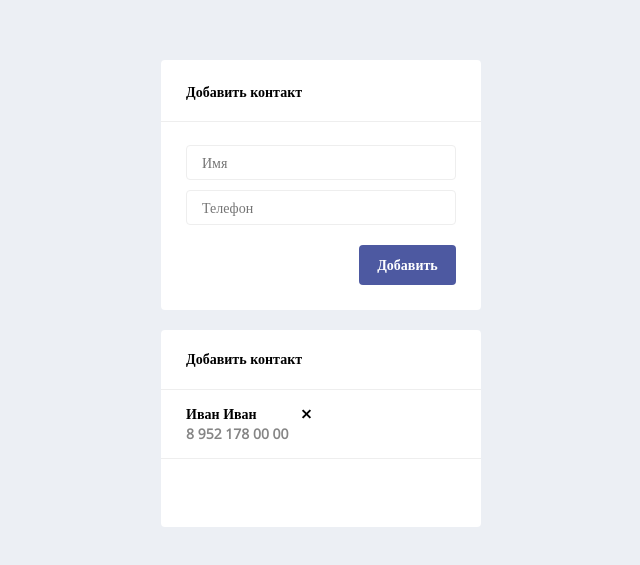
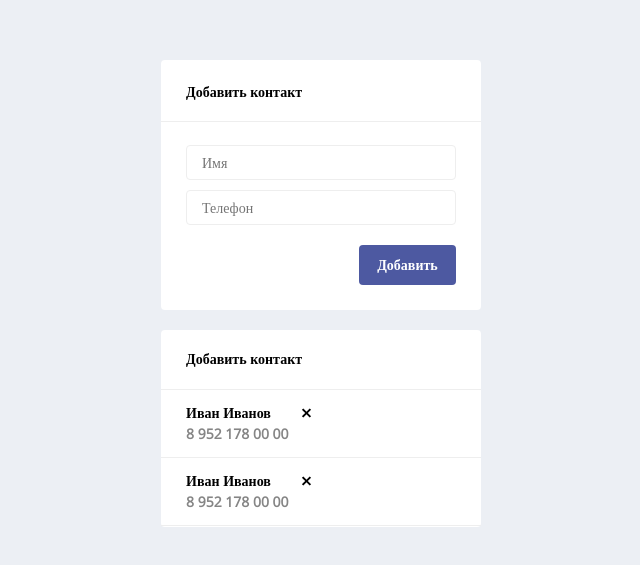
Before and after one commit to antonsaf18/-contact_book, a Vue app: page / in a window 1280 px wide. Shown: the part 107-672 px from the top of the page, without its empty margins (319-959 px from the left). Built offline with nearby package versions, Linux system fonts and the light colour scheme.

Commit message:
added contact-list-component

```diff
--- a/src/components/contact-list-component/style.scss
+++ b/src/components/contact-list-component/style.scss
@@ -7,7 +7,21 @@
   height: 197px;
   background-color: #ffffff;
   border-radius: 4px;
+  &-info {
+    color: black;
+    display: flex;
+    flex-direction: column;
+    justify-content: center;
+    align-items: flex-start;
+    box-sizing: border-box;
+    border-bottom: 1px solid #eeeeee;
+    height: 60px;
+    width: 100%;
+    padding-left: 25px;
+  }
   &-wrap {
+    overflow-y: auto;
+    overflow-x: hidden;
     color: black;
     display: flex;
     flex-direction: column;
@@ -16,18 +30,7 @@
     margin-left: auto;
     margin-right: auto;
     width: 100%;
-    height: 100%;
-    &-info {
-      display: flex;
-      flex-direction: column;
-      justify-content: center;
-      align-items: flex-start;
-      box-sizing: border-box;
-      border-bottom: 1px solid #eeeeee;
-      height: 60px;
-      width: 100%;
-      padding-left: 25px;
-    }
+    height: 137px;
     &-user {
       display: flex;
       flex-direction: column;
@@ -35,7 +38,8 @@
       align-items: flex-start;
       box-sizing: border-box;
       border-bottom: 1px solid #eeeeee;
-      height: 69px;
+      height: 68px;
+      min-height: 68px;
       width: 100%;
       padding-left: 25px;
       &-name {
--- a/src/components/contact-list-component/template.html
+++ b/src/components/contact-list-component/template.html
@@ -1,11 +1,12 @@
 <div class="contact-list-component">
+    <div class="contact-list-component-info">
+        <h3>Добавить контакт</h3>
+    </div>
     <div class="contact-list-component-wrap">
-        <div class="contact-list-component-wrap-info">
-            <h3>Добавить контакт</h3>
-        </div>
+
         <div class="contact-list-component-wrap-user">
             <div class="contact-list-component-wrap-user-name">
-                <h3 class="contact-list-component-wrap-user-name-name">Иван Иван</h3>
+                <h3 class="contact-list-component-wrap-user-name-name">Иван Иванов</h3>
                 <div class="contact-list-component-wrap-user-name-check">
                     <div class="contact-list-component-wrap-user-name-check-check"></div>
                     <div class="contact-list-component-wrap-user-name-check-check1"></div>
@@ -15,5 +16,20 @@
                 <h3 class="contact-list-component-wrap-user-number-number">8 952 178 00 00</h3>
             </div>
         </div>
+
+        <div class="contact-list-component-wrap-user">
+            <div class="contact-list-component-wrap-user-name">
+                <h3 class="contact-list-component-wrap-user-name-name">Иван Иванов</h3>
+                <div class="contact-list-component-wrap-user-name-check">
+                    <div class="contact-list-component-wrap-user-name-check-check"></div>
+                    <div class="contact-list-component-wrap-user-name-check-check1"></div>
+                </div>
+            </div>
+            <div class="contact-list-component-wrap-user-number">
+                <h3 class="contact-list-component-wrap-user-number-number">8 952 178 00 00</h3>
+            </div>
+        </div>
+
+
     </div>
 </div>
```
